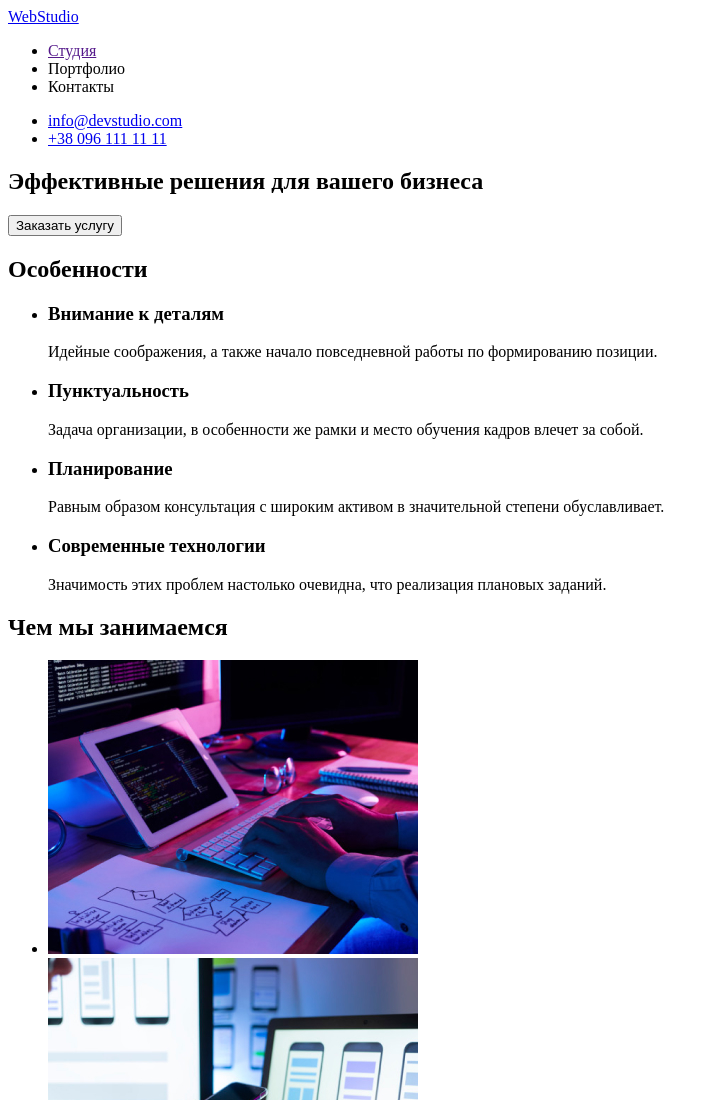
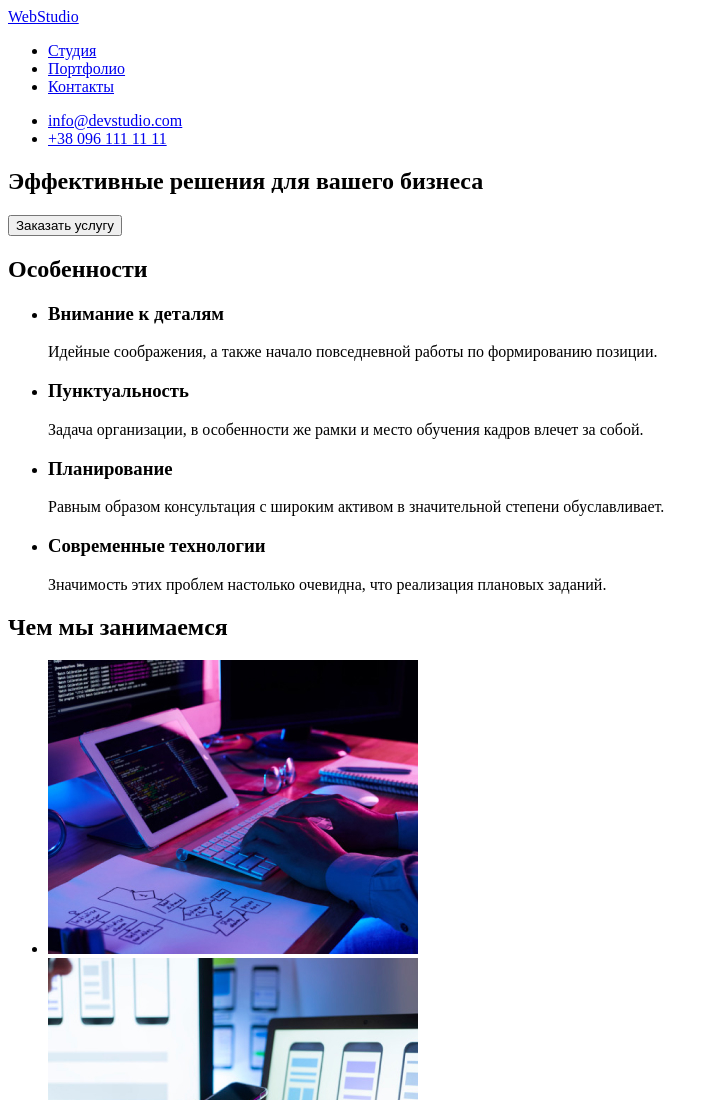
Before and after one commit to JustIrish/goit-markup-hw-01, a plain HTML site: page index.html in a window 1280 px wide. Shown: the top 1100 px of the page, without its empty margins (0-719 px from the left). Drawn offline with Linux system fonts and the light colour scheme.

Commit message:
Дополнения

```diff
--- a/index.html
+++ b/index.html
@@ -13,9 +13,9 @@
                 WebStudio
             </a>
             <ul>
-                <li><a href="">Студия</a></li>
-                <li>Портфолио</li>
-                <li>Контакты</li>
+                <li><a href="/">Студия</a></li>
+                <li><a href="/">Портфолио</a></li>
+                <li><a href="/">Контакты</a></li>
             </ul>
        </nav>
         <ul>
```
